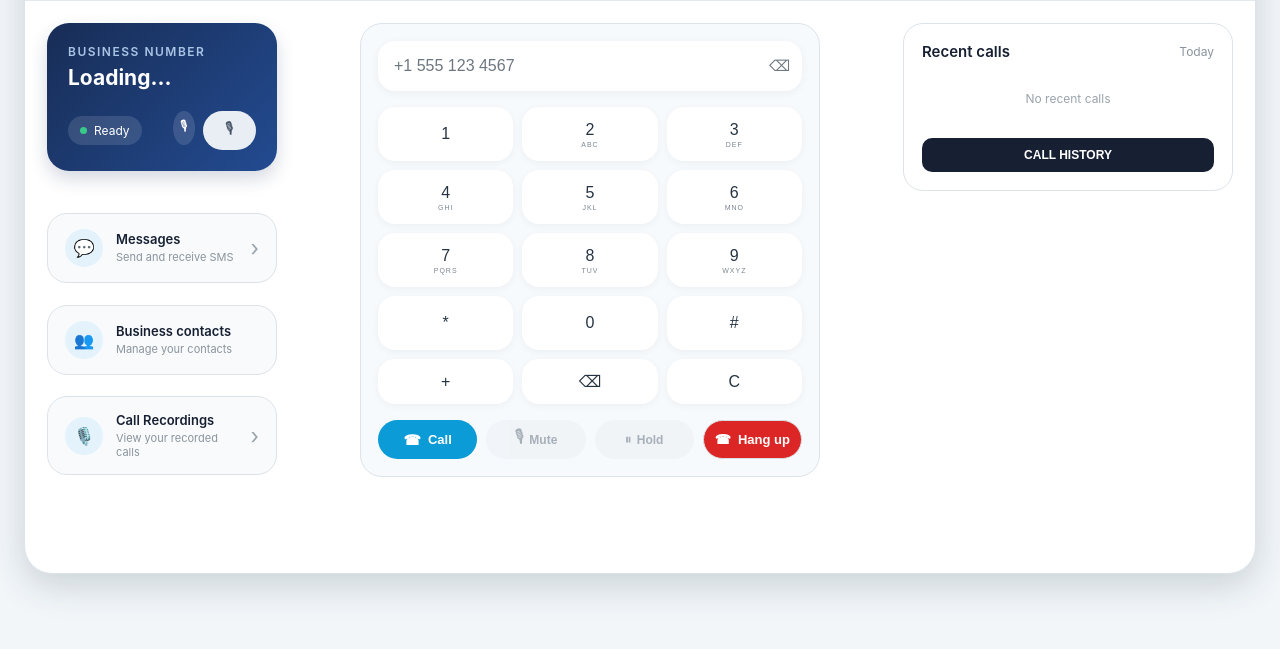
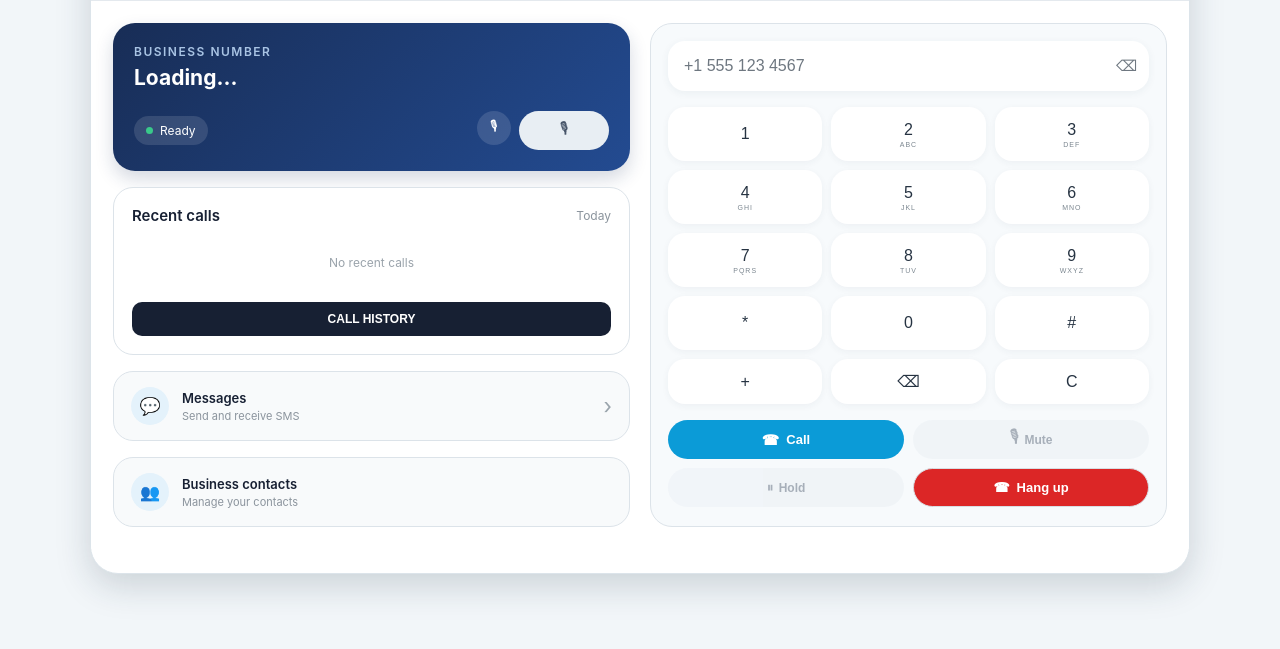
Before and after one commit to jaayfee06-ctrl/Dialeaze, a website: page public/index.html in a window 1280 px wide. Shown: the part 151-800 px from the top of the page. Drawn offline with Linux system fonts and the light colour scheme; a script that the page names is missing.

Commit message:
Update dialer three column layout

```diff
--- a/public/index.html
+++ b/public/index.html
@@ -274,40 +274,6 @@
                     </div>
 
                 </div>
-
-
-                <!-- =================================
-                     CALL RECORDINGS
-                ================================== -->
-
-                <a
-                    class="recordings-card"
-                    href="https://dialeaze.com/dialeaze-recordings/"
-                    target="_blank"
-                    rel="noopener noreferrer"
-                >
-
-                    <div class="recordings-icon">
-                        🎙️
-                    </div>
-
-                    <div class="recordings-content">
-
-                        <div class="recordings-title">
-                            Call Recordings
-                        </div>
-
-                        <div class="recordings-subtitle">
-                            View your recorded calls
-                        </div>
-
-                    </div>
-
-                    <div class="recordings-arrow">
-                        ›
-                    </div>
-
-                </a>
 
             </section>
 
--- a/public/style.css
+++ b/public/style.css
@@ -3743,216 +3743,3 @@ border-radius: 22px;
     font-size: 12px;
     font-weight: 700;
 }
-/* =========================================================
-   DIALEAZE — THREE COLUMN DESKTOP LAYOUT
-   Business Number | Dialer | Recent / Messages / Contacts
-========================================================= */
-
-@media (min-width: 801px) {
-
-    .app-shell {
-        max-width: 1320px !important;
-    }
-
-    .main-content {
-        grid-template-columns: 230px minmax(390px, 1fr) 330px !important;
-        gap: 20px !important;
-        align-items: start !important;
-    }
-
-    .left-column {
-        display: contents !important;
-    }
-
-    .business-card {
-        grid-column: 1 !important;
-        grid-row: 1 !important;
-        width: 100% !important;
-        align-self: start !important;
-    }
-
-    .dialer-card {
-        grid-column: 2 !important;
-        grid-row: 1 / span 3 !important;
-        width: min(100%, 460px) !important;
-        justify-self: center !important;
-        align-self: start !important;
-    }
-
-    .recent-card {
-        grid-column: 3 !important;
-        grid-row: 1 !important;
-        width: 100% !important;
-    }
-
-    .messages-card {
-        grid-column: 3 !important;
-        grid-row: 2 !important;
-        width: 100% !important;
-    }
-
-    .contacts-card {
-        grid-column: 3 !important;
-        grid-row: 3 !important;
-        width: 100% !important;
-    }
-
-    .call-controls {
-        grid-template-columns: repeat(4, minmax(0, 1fr)) !important;
-    }
-
-    .call-button,
-    .mute-button,
-    .hold-button,
-    .hangup-button {
-        min-width: 0 !important;
-        width: 100% !important;
-    }
-
-}
-
-@media (max-width: 1100px) and (min-width: 801px) {
-
-    .main-content {
-        grid-template-columns: 205px minmax(350px, 1fr) 285px !important;
-        gap: 14px !important;
-        padding: 16px !important;
-    }
-
-    .dialer-card {
-        width: 100% !important;
-    }
-
-}
-
-@media (max-width: 800px) {
-
-    .left-column {
-        display: flex !important;
-    }
-
-    .business-card,
-    .recent-card,
-    .messages-card,
-    .contacts-card,
-    .dialer-card {
-        grid-column: auto !important;
-        grid-row: auto !important;
-        width: 100% !important;
-    }
-
-    .call-controls {
-        grid-template-columns: 1fr 1fr !important;
-    }
-
-}
-
-
-/* =========================================================
-   DIALEAZE — LEFT SIDE MENU
-   Messages | Contacts | Call Recordings
-========================================================= */
-
-.recordings-card {
-    display: flex;
-    align-items: center;
-    gap: 13px;
-    padding: 15px 17px;
-    border: 1px solid #dce3e9;
-    border-radius: 20px;
-    background: #f8fafb;
-    color: inherit;
-    text-decoration: none;
-    cursor: pointer;
-    transition:
-        transform 0.15s,
-        background 0.15s,
-        box-shadow 0.15s;
-}
-
-.recordings-card:hover {
-    background: #f2f8fc;
-    transform: translateY(-1px);
-    box-shadow: 0 5px 15px rgba(40, 60, 80, 0.08);
-}
-
-.recordings-icon {
-    width: 38px;
-    height: 38px;
-    flex: 0 0 38px;
-    border-radius: 50%;
-    background: #e4f2fb;
-    color: #168ed0;
-    display: flex;
-    align-items: center;
-    justify-content: center;
-    font-size: 17px;
-}
-
-.recordings-content {
-    flex: 1;
-}
-
-.recordings-title {
-    font-size: 13px;
-    font-weight: 600;
-}
-
-.recordings-subtitle {
-    margin-top: 3px;
-    font-size: 11px;
-    color: #8b949d;
-}
-
-.recordings-arrow {
-    font-size: 22px;
-    color: #9aa4ac;
-}
-
-@media (min-width: 801px) {
-
-    .business-card {
-        grid-column: 1 !important;
-        grid-row: 1 !important;
-    }
-
-    .messages-card {
-        grid-column: 1 !important;
-        grid-row: 2 !important;
-        width: 100% !important;
-    }
-
-    .contacts-card {
-        grid-column: 1 !important;
-        grid-row: 3 !important;
-        width: 100% !important;
-    }
-
-    .recordings-card {
-        grid-column: 1 !important;
-        grid-row: 4 !important;
-        width: 100% !important;
-        box-sizing: border-box;
-    }
-
-    .dialer-card {
-        grid-row: 1 / span 4 !important;
-    }
-
-    .recent-card {
-        grid-column: 3 !important;
-        grid-row: 1 !important;
-    }
-
-}
-
-@media (max-width: 800px) {
-
-    .recordings-card {
-        grid-column: auto !important;
-        grid-row: auto !important;
-        width: 100% !important;
-        box-sizing: border-box;
-    }
-
-}
```
